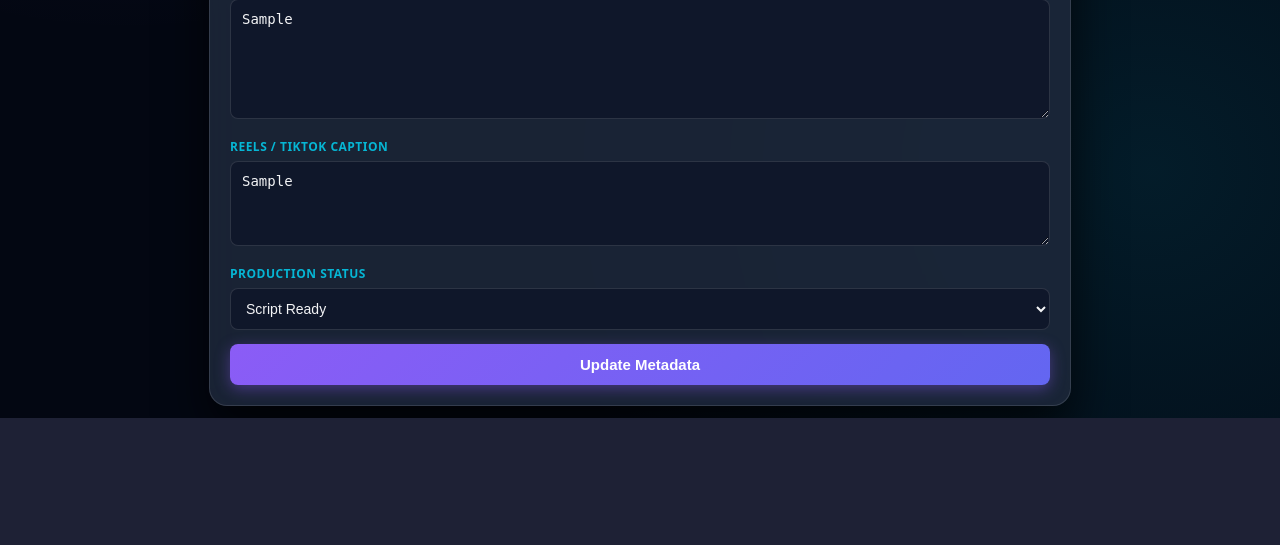
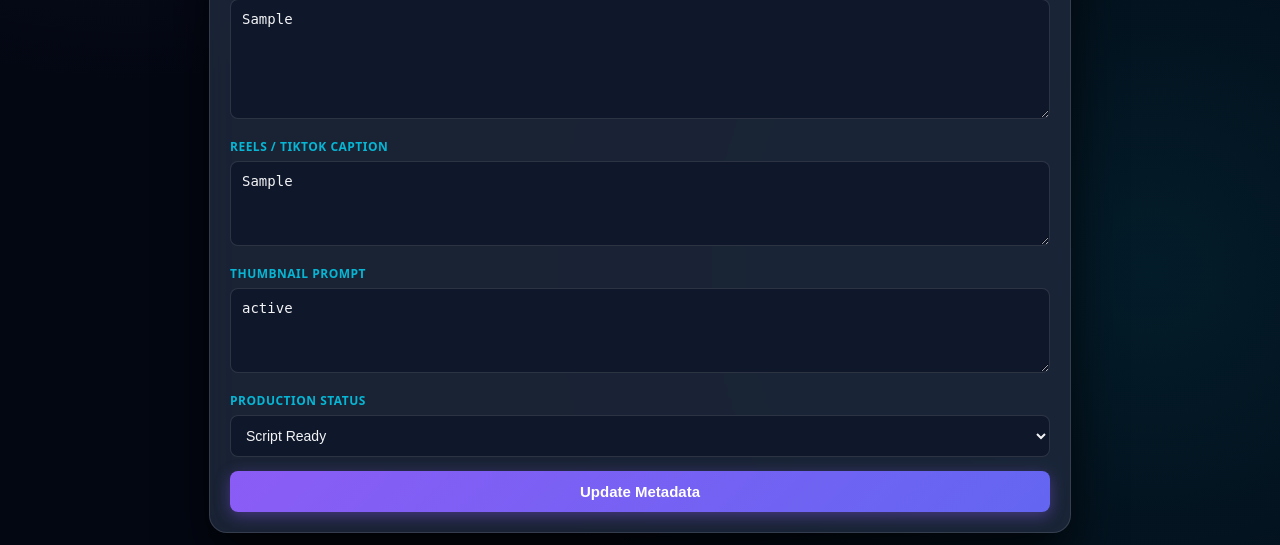
Before and after one commit to tanveer97082/cartoon_manager, a Flask app: page /edit/1 in a window 1280 px wide. Shown: the part 820-1365 px from the top of the page. Before the commit the page ends 1238 px from the top, so only its background shows below. Run offline with Flask 3, Linux system fonts and the light colour scheme; tables that the repository leaves empty hold one stand-in row (values such as "Sample post").

Commit message:
Update index.html

```diff
--- a/templates/index.html
+++ b/templates/index.html
@@ -21,7 +21,6 @@
         input:focus, textarea:focus, select:focus { outline: none; border-color: var(--primary); box-shadow: 0 0 10px var(--primary-glow); }
         .search-box { width: 100%; padding: 12px 15px; background: rgba(15, 23, 42, 0.9); border: 1px solid var(--border); border-radius: 10px; color: white; font-size: 14px; margin-bottom: 15px; box-sizing: border-box; }
 
-        /* Studio Table Card Layout */
         .episode-card { background: rgba(15, 23, 42, 0.75); border: 1px solid var(--border); border-radius: 12px; padding: 14px; margin-bottom: 12px; display: flex; justify-content: space-between; align-items: center; gap: 10px; transition: transform 0.2s; }
         .episode-card:hover { border-color: var(--primary); transform: translateY(-2px); }
         .ep-info { flex-grow: 1; }
@@ -75,12 +74,13 @@
                 <div class="form-group"><label>YouTube Tags</label><input type="text" name="yt_tags" value="{{ edit_item[7] }}"></div>
                 <div class="form-group"><label>5-Min Script Summary</label><textarea name="script" style="height: 120px;">{{ edit_item[8] }}</textarea></div>
                 <div class="form-group"><label>Reels / TikTok Caption</label><textarea name="reels_tiktok_caption">{{ edit_item[9] }}</textarea></div>
+                <div class="form-group"><label>Thumbnail Prompt</label><textarea name="thumbnail_prompt">{{ edit_item[10] }}</textarea></div>
                 <div class="form-group">
                     <label>Production Status</label>
                     <select name="status">
-                        <option value="Script Ready" {% if edit_item[10]=='Script Ready' %}selected{% endif %}>Script Ready</option>
-                        <option value="In Production" {% if edit_item[10]=='In Production' %}selected{% endif %}>In Production</option>
-                        <option value="Published" {% if edit_item[10]=='Published' %}selected{% endif %}>Published</option>
+                        <option value="Script Ready" {% if edit_item[11]=='Script Ready' %}selected{% endif %}>Script Ready</option>
+                        <option value="In Production" {% if edit_item[11]=='In Production' %}selected{% endif %}>In Production</option>
+                        <option value="Published" {% if edit_item[11]=='Published' %}selected{% endif %}>Published</option>
                     </select>
                 </div>
                 <button type="submit" class="btn">Update Metadata</button>
@@ -101,6 +101,7 @@
             <div class="card"><h3>YouTube Tags <button class="copy-btn" onclick="copyText('yt_tag')">📋 Copy</button></h3><pre id="yt_tag">{{ view_item[7] if view_item[7] else 'No tags.' }}</pre></div>
             <div class="card"><h3>5-Minute Script <button class="copy-btn" onclick="copyText('scr')">📋 Copy</button></h3><pre id="scr">{{ view_item[8] if view_item[8] else 'No script.' }}</pre></div>
             <div class="card"><h3>Reels / TikTok Caption <button class="copy-btn" onclick="copyText('cap')">📋 Copy</button></h3><pre id="cap">{{ view_item[9] if view_item[9] else 'No caption.' }}</pre></div>
+            <div class="card"><h3>Thumbnail Prompt <button class="copy-btn" onclick="copyText('thumb')">📋 Copy</button></h3><pre id="thumb">{{ view_item[10] if view_item[10] else 'No thumbnail prompt.' }}</pre></div>
         {% else %}
             <div style="display: flex; justify-content: space-between; align-items: center; margin-bottom: 10px;">
                 <h2 style="margin:0; font-size: 17px;">Studio Episodes Dashboard</h2>
@@ -147,6 +148,7 @@
                 <div class="form-group"><label>YouTube Tags</label><input type="text" name="yt_tags" placeholder="tag1, tag2, tag3"></div>
                 <div class="form-group"><label>5-Min Script Summary</label><textarea name="script" placeholder="Scene-by-scene script..."></textarea></div>
                 <div class="form-group"><label>Reels / TikTok Caption</label><textarea name="reels_tiktok_caption" placeholder="Viral caption with emojis..."></textarea></div>
+                <div class="form-group"><label>Thumbnail Prompt</label><textarea name="thumbnail_prompt" placeholder="AI image generator prompt for thumbnail..."></textarea></div>
                 <div class="form-group">
                     <label>Production Status</label>
                     <select name="status">
@@ -171,7 +173,7 @@
             navigator.clipboard.writeText(document.getElementById(id).innerText).then(() => alert('✨ Copied to clipboard!'));
         }
         function copyAllData() {
-            let text = `=== YOUTUBE TITLE ===\n${document.getElementById('yt_t').innerText}\n\n=== DESCRIPTION ===\n${document.getElementById('yt_d').innerText}\n\n=== TAGS ===\n${document.getElementById('yt_tag').innerText}\n\n=== SCRIPT ===\n${document.getElementById('scr').innerText}\n\n=== REELS CAPTION ===\n${document.getElementById('cap').innerText}`;
+            let text = `=== YOUTUBE TITLE ===\n${document.getElementById('yt_t').innerText}\n\n=== DESCRIPTION ===\n${document.getElementById('yt_d').innerText}\n\n=== TAGS ===\n${document.getElementById('yt_tag').innerText}\n\n=== SCRIPT ===\n${document.getElementById('scr').innerText}\n\n=== REELS CAPTION ===\n${document.getElementById('cap').innerText}\n\n=== THUMBNAIL PROMPT ===\n${document.getElementById('thumb').innerText}`;
             navigator.clipboard.writeText(text).then(() => alert('🚀 All Metadata Copied Successfully!'));
         }
         function filterEpisodes() {
```
